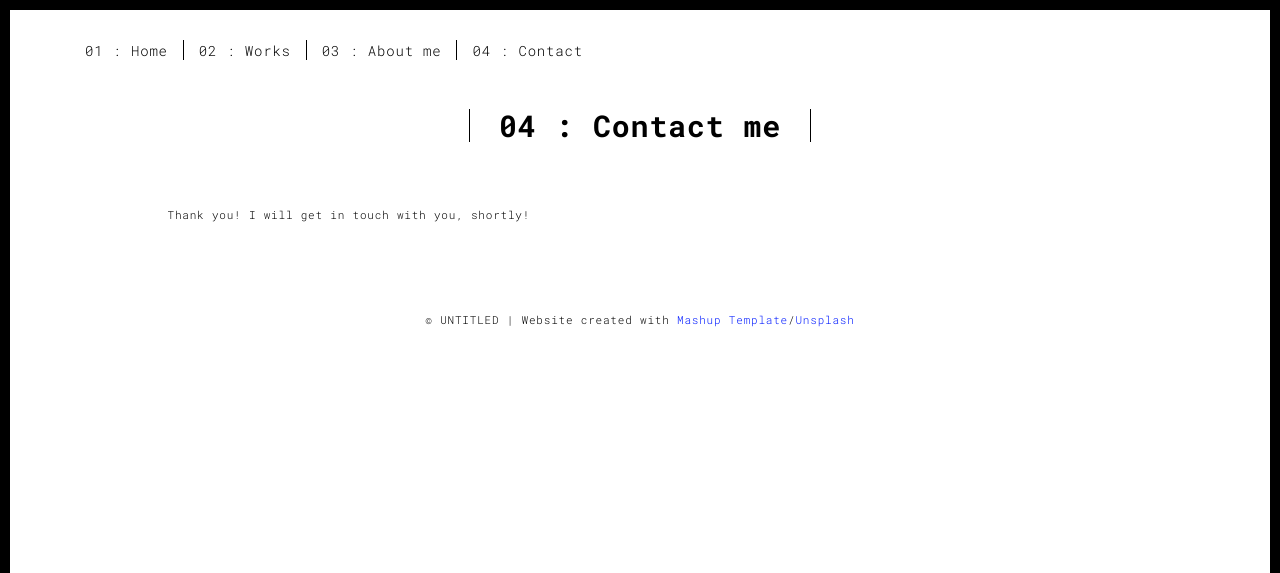
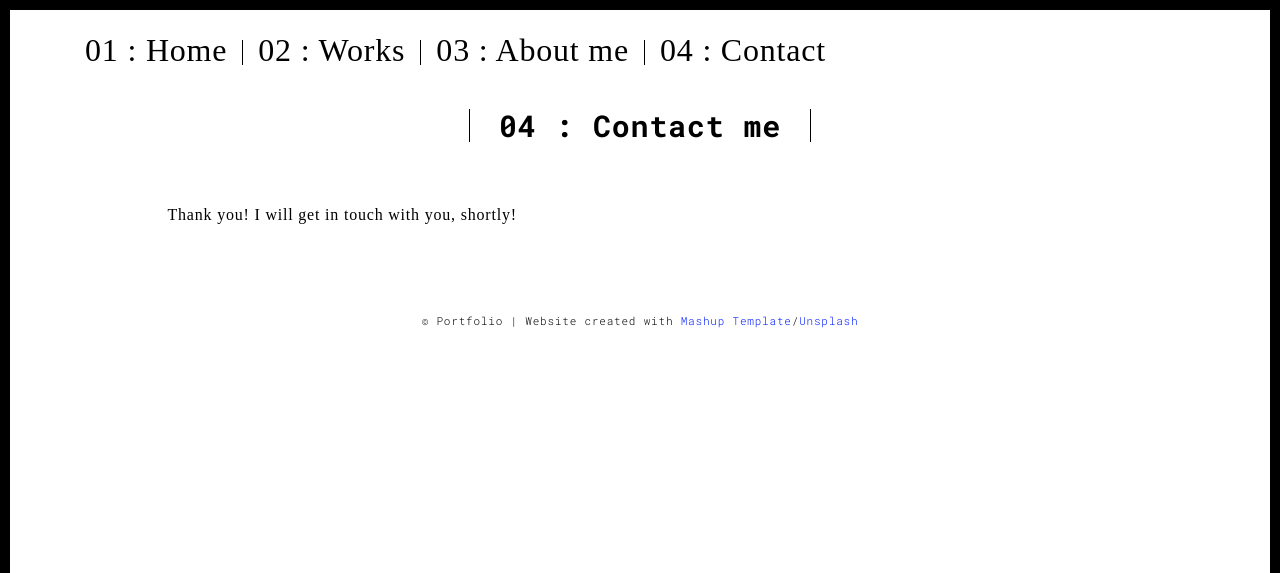
Before and after one commit to PRigas96/portfo, a Flask app: template templates/thankyou.html in a window 1280 px wide. Shown: the top 573 px of the page. Run offline with Flask 2, Linux system fonts and the light colour scheme; the template is opened without the code that fills it, so the values that code supplies are empty.

Commit message:
Add files via upload

```diff
--- a/templates/thankyou.html
+++ b/templates/thankyou.html
@@ -13,7 +13,7 @@
   <meta name="msapplication-tap-highlight" content="no">
 
   <link rel="apple-touch-icon" sizes="180x180" href="./static/assets/apple-icon-180x180.png">
-  <link href="./static/assets/favicon.ico" rel="icon">
+  <link href="./static/assets/PR.ico" rel="icon">
 
   <title>Thank you!</title>
 
@@ -37,10 +37,10 @@
 
       <div class="collapse navbar-collapse" id="navbar-collapse">
         <ul class="nav navbar-nav ">
-          <li><a href="./index.html" title="">01 : Home</a></li>
-          <li><a href="./works.html" title="">02 : Works</a></li>
-          <li><a href="./about.html" title="">03 : About me</a></li>
-          <li><a href="./contact.html" title="">04 : Contact</a></li>
+          <li><a href="./index.html" title="" ><font face="Times New Roman" size="6px" color="#000000">01 : Home</font></a></li>
+          <li><a href="./works.html" title=""><font face="Times New Roman" size="6px" color="#000000">02 : Works</font></a></li>
+          <li><a href="./about.html" title=""><font face="Times New Roman" size="6px" color="#000000">03 : About me</font></a></li>
+          <li><a href="./contact.html" title=""><font face="Times New Roman" size="6px" color="#000000">04 : Contact</font></a></li>
 <!--          <li><a href="./components.html" title="">05 : Components</a></li>-->
         </ul>
 
@@ -59,8 +59,8 @@
           </div>
 
           <div class="row">
-            <div class="col-md-10 col-md-offset-1">
-              Thank you! I will get in touch with you, shortly!
+            <div class="col-md-10 col-md-offset-1"><font face="Times New Roman" size="3px" color="#000000">
+              Thank you! I will get in touch with you, shortly!</font>
             </div>
 
           </div>
@@ -75,7 +75,7 @@
   <div class="container">
     <div class="row">
       <div class="col-xs-12">
-        <p>© UNTITLED | Website created with <a href="http://www.mashup-template.com/" title="Create website with free html template">Mashup Template</a>/<a href="https://www.unsplash.com/" title="Beautiful Free Images">Unsplash</a></p>
+        <p>© Portfolio | Website created with <a href="http://www.mashup-template.com/" title="Create website with free html template">Mashup Template</a>/<a href="https://www.unsplash.com/" title="Beautiful Free Images">Unsplash</a></p>
       </div>
     </div>
   </div>
--- a/templates/work5.html
+++ b/templates/work5.html
@@ -100,11 +100,11 @@
             </div>
           <div class="col-xs-12 col-md-6">
             <img src="./static/assets/images/work5/icon3.png" class="img-responsive" alt="">
-            <p><font face="Times New Roman" size="3px" color="#000000">Changing PI gain and watching output and pole diagrams</font></p>
+            <p><font face="Times New Roman" size="3px" color="#000000">Excel output</font></p>
           </div>
       <div class="col-xs-12 col-md-6">
             <img src="./static/assets/images/work5/icon4.png" class="img-responsive" alt="">
-            <p><font face="Times New Roman" size="3px" color="#000000">Changing KI gain and watching output and pole diagrams</font></p>
+            <p><font face="Times New Roman" size="3px" color="#000000">Excel output</font></p>
           </div>
     </div>
     </div>
--- a/templates/works.html
+++ b/templates/works.html
@@ -57,7 +57,7 @@
       <div class="col-sm-8 col-sm-offset-2 section-container-spacer">
         <div class="text-center">
           <h1 class="h2">02 : Works</h1>
-          <p><font face="Times New Roman" size="2px" color="#000000">Here is a sample of the projects I have been involved in.</font></p>
+          <p><font face="Times New Roman" size="3px" color="#000000">Here is a sample of the projects I have been involved in.</font></p>
         </div>
       </div>
 
@@ -123,7 +123,7 @@
                     </div>
                   </div>
                    <div class="col-sm-4">
-                      <a href="./work.html" >
+                      <a href="./work5.html" >
                         <img src="./static/assets/images/work5/icon5.png" alt="Image" class="img-responsive">
                       </a>
                       <div class="card-container">
```
Also changed, not shown: static/assets/PR.ico, templates/contact.html (line endings or trailing spaces).
